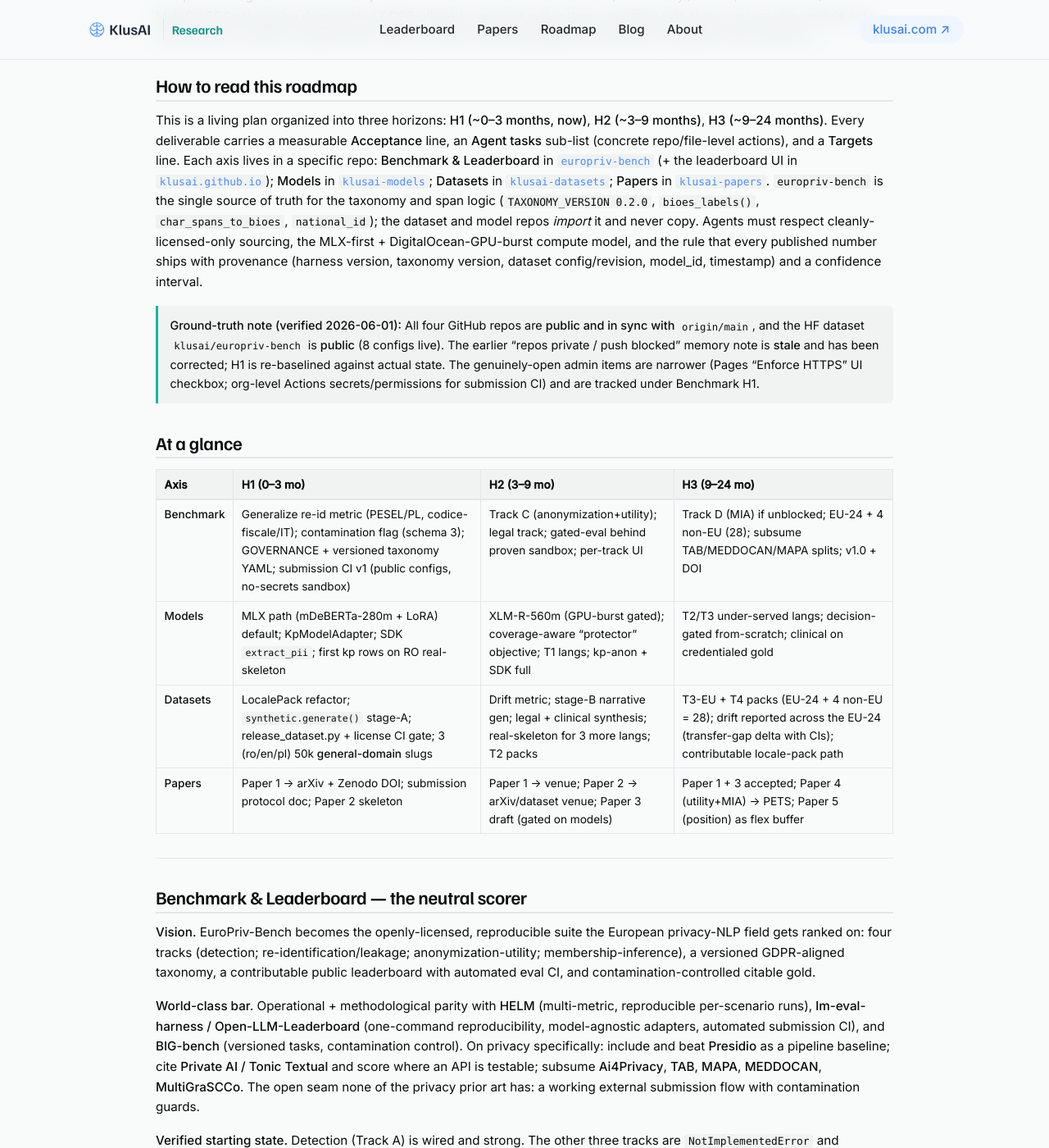
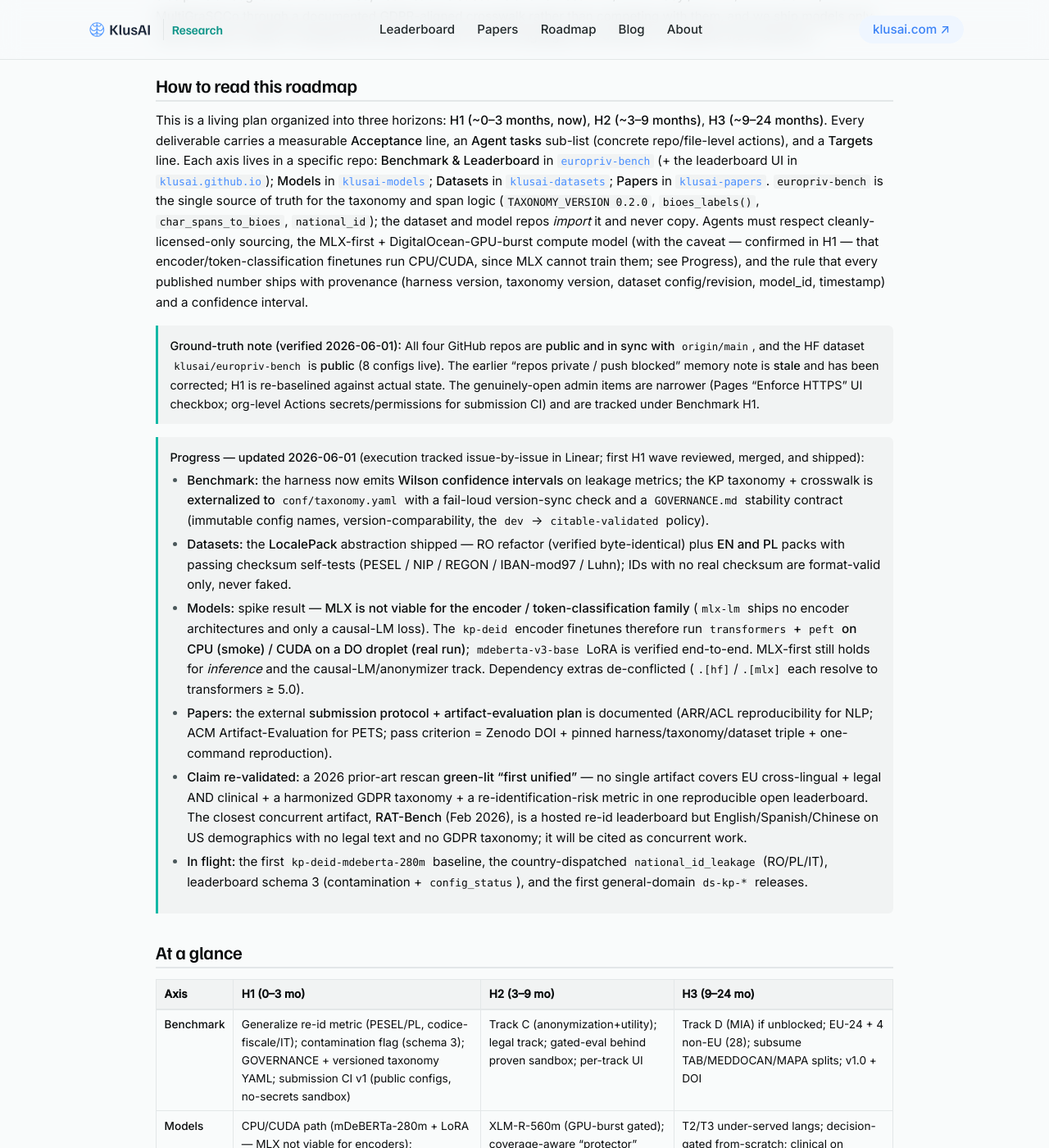
Before and after one commit to klusai/klusai-pages-research, a Jekyll site: the page built from roadmap.md, in a window 1280 px wide and 1400 px high, scrolled down 837 px. Shown: the whole window at 82% size. Built offline with Jekyll 4.4.1, drawn with Linux system fonts in a browser that asks for light colours; some of the changed text lies outside the part shown.

Commit message:
roadmap: reflect H1 progress + correct MLX-for-encoders claim
Add a dated Progress callout (first H1 wave shipped: harness Wilson CIs;
taxonomy.yaml + GOVERNANCE; LocalePack RO/EN/PL; submission/AE docs;
prior-art rescan green-lit 'first unified'; MLX-not-viable-for-encoders
decision; deps de-conflicted). Correct the now-inaccurate 'MLX path default'
/ 'MLX-only fallback' wording to CPU/CUDA for the encoder finetunes (MLX
can't train them — KLU-11); MLX-first still holds for inference/causal-LM.

```diff
--- a/roadmap.md
+++ b/roadmap.md
@@ -17,16 +17,24 @@
 
 ## How to read this roadmap
 
-This is a living plan organized into three horizons: **H1 (~0–3 months, now)**, **H2 (~3–9 months)**, **H3 (~9–24 months)**. Every deliverable carries a measurable **Acceptance** line, an **Agent tasks** sub-list (concrete repo/file-level actions), and a **Targets** line. Each axis lives in a specific repo: **Benchmark & Leaderboard** in [`europriv-bench`](https://github.com/klusai/europriv-bench) (+ the leaderboard UI in [`klusai.github.io`](https://github.com/klusai/klusai.github.io)); **Models** in [`klusai-models`](https://github.com/klusai/klusai-models); **Datasets** in [`klusai-datasets`](https://github.com/klusai/klusai-datasets); **Papers** in [`klusai-papers`](https://github.com/klusai/klusai-papers). `europriv-bench` is the single source of truth for the taxonomy and span logic (`TAXONOMY_VERSION 0.2.0`, `bioes_labels()`, `char_spans_to_bioes`, `national_id`); the dataset and model repos *import* it and never copy. Agents must respect cleanly-licensed-only sourcing, the MLX-first + DigitalOcean-GPU-burst compute model, and the rule that every published number ships with provenance (harness version, taxonomy version, dataset config/revision, model_id, timestamp) and a confidence interval.
+This is a living plan organized into three horizons: **H1 (~0–3 months, now)**, **H2 (~3–9 months)**, **H3 (~9–24 months)**. Every deliverable carries a measurable **Acceptance** line, an **Agent tasks** sub-list (concrete repo/file-level actions), and a **Targets** line. Each axis lives in a specific repo: **Benchmark & Leaderboard** in [`europriv-bench`](https://github.com/klusai/europriv-bench) (+ the leaderboard UI in [`klusai.github.io`](https://github.com/klusai/klusai.github.io)); **Models** in [`klusai-models`](https://github.com/klusai/klusai-models); **Datasets** in [`klusai-datasets`](https://github.com/klusai/klusai-datasets); **Papers** in [`klusai-papers`](https://github.com/klusai/klusai-papers). `europriv-bench` is the single source of truth for the taxonomy and span logic (`TAXONOMY_VERSION 0.2.0`, `bioes_labels()`, `char_spans_to_bioes`, `national_id`); the dataset and model repos *import* it and never copy. Agents must respect cleanly-licensed-only sourcing, the MLX-first + DigitalOcean-GPU-burst compute model (with the caveat — confirmed in H1 — that encoder/token-classification finetunes run CPU/CUDA, since MLX cannot train them; see Progress), and the rule that every published number ships with provenance (harness version, taxonomy version, dataset config/revision, model_id, timestamp) and a confidence interval.
 
 > **Ground-truth note (verified 2026-06-01):** All four GitHub repos are **public and in sync with `origin/main`**, and the HF dataset `klusai/europriv-bench` is **public** (8 configs live). The earlier "repos private / push blocked" memory note is **stale** and has been corrected; H1 is re-baselined against actual state. The genuinely-open admin items are narrower (Pages "Enforce HTTPS" UI checkbox; org-level Actions secrets/permissions for submission CI) and are tracked under Benchmark H1.
+
+> **Progress — updated 2026-06-01** (execution tracked issue-by-issue in Linear; first H1 wave reviewed, merged, and shipped):
+> - **Benchmark:** the harness now emits **Wilson confidence intervals** on leakage metrics; the KP taxonomy + crosswalk is **externalized to `conf/taxonomy.yaml`** with a fail-loud version-sync check and a `GOVERNANCE.md` stability contract (immutable config names, version-comparability, the `dev` → `citable-validated` policy).
+> - **Datasets:** the **LocalePack** abstraction shipped — RO refactor (verified byte-identical) plus **EN and PL** packs with passing checksum self-tests (PESEL / NIP / REGON / IBAN-mod97 / Luhn); IDs with no real checksum are format-valid only, never faked.
+> - **Models:** spike result — **MLX is not viable for the encoder / token-classification family** (`mlx-lm` ships no encoder architectures and only a causal-LM loss). The `kp-deid` encoder finetunes therefore run **`transformers` + `peft` on CPU (smoke) / CUDA on a DO droplet (real run)**; `mdeberta-v3-base` LoRA is verified end-to-end. MLX-first still holds for *inference* and the causal-LM/anonymizer track. Dependency extras de-conflicted (`.[hf]`/`.[mlx]` each resolve to transformers ≥ 5.0).
+> - **Papers:** the external **submission protocol + artifact-evaluation plan** is documented (ARR/ACL reproducibility for NLP; ACM Artifact-Evaluation for PETS; pass criterion = Zenodo DOI + pinned harness/taxonomy/dataset triple + one-command reproduction).
+> - **Claim re-validated:** a 2026 prior-art rescan **green-lit "first unified"** — no single artifact covers EU cross-lingual + legal AND clinical + a harmonized GDPR taxonomy + a re-identification-risk metric in one reproducible open leaderboard. The closest concurrent artifact, **RAT-Bench** (Feb 2026), is a hosted re-id leaderboard but English/Spanish/Chinese on US demographics with no legal text and no GDPR taxonomy; it will be cited as concurrent work.
+> - **In flight:** the first `kp-deid-mdeberta-280m` baseline, the country-dispatched `national_id_leakage` (RO/PL/IT), leaderboard schema 3 (contamination + `config_status`), and the first general-domain `ds-kp-*` releases.
 
 ## At a glance
 
 | Axis | H1 (0–3 mo) | H2 (3–9 mo) | H3 (9–24 mo) |
 |---|---|---|---|
 | **Benchmark** | Generalize re-id metric (PESEL/PL, codice-fiscale/IT); contamination flag (schema 3); GOVERNANCE + versioned taxonomy YAML; submission CI v1 (public configs, no-secrets sandbox) | Track C (anonymization+utility); legal track; gated-eval behind proven sandbox; per-track UI | Track D (MIA) if unblocked; EU-24 + 4 non-EU (28); subsume TAB/MEDDOCAN/MAPA splits; v1.0 + DOI |
-| **Models** | MLX path (mDeBERTa-280m + LoRA) default; KpModelAdapter; SDK `extract_pii`; first kp rows on RO real-skeleton | XLM-R-560m (GPU-burst gated); coverage-aware "protector" objective; T1 langs; kp-anon + SDK full | T2/T3 under-served langs; decision-gated from-scratch; clinical on credentialed gold |
+| **Models** | CPU/CUDA path (mDeBERTa-280m + LoRA — MLX not viable for encoders); KpModelAdapter; SDK `extract_pii`; first kp rows on RO real-skeleton | XLM-R-560m (GPU-burst gated); coverage-aware "protector" objective; T1 langs; kp-anon + SDK full | T2/T3 under-served langs; decision-gated from-scratch; clinical on credentialed gold |
 | **Datasets** | LocalePack refactor; `synthetic.generate()` stage-A; release_dataset.py + license CI gate; 3 (ro/en/pl) 50k **general-domain** slugs | Drift metric; stage-B narrative gen; legal + clinical synthesis; real-skeleton for 3 more langs; T2 packs | T3-EU + T4 packs (EU-24 + 4 non-EU = 28); drift reported across the EU-24 (transfer-gap delta with CIs); contributable locale-pack path |
 | **Papers** | Paper 1 → arXiv + Zenodo DOI; submission protocol doc; Paper 2 skeleton | Paper 1 → venue; Paper 2 → arXiv/dataset venue; Paper 3 draft (gated on models) | Paper 1 + 3 accepted; Paper 4 (utility+MIA) → PETS; Paper 5 (position) as flex buffer |
 
@@ -229,7 +237,7 @@
 - **Re-baseline H1 off real state, not the stale blocker.** "Flip repos/dataset public" is **done** — drop it. Replace it with the actually-open admin items (Pages HTTPS checkbox; org Actions secrets/permissions for CI).
 - **Sandbox precedes gated eval.** The no-secrets public-config CI ships in H1; the trusted-runner gated-gold path (HF token + DO burst) ships in H2 **only after** the trust boundary is built and proven. Never co-schedule the feature and its security control.
 - **Native-speaker validation gates every "citable validated gold" label — including RO.** Sequence: exercise `make_ro_review.py` → obtain documented RO native-speaker + IAA sign-off → only then label `ro-realskeleton-v1` "validated" anywhere public. Until then the site/paper language is "KlusAI-authored real-document skeletons (validation in progress)." This gates Papers 2 and 3 and all T1/T2/T3 breadth.
-- **Models GPU dependency is a precondition, not a parallel assumption.** XLM-R-560m + MoE finetunes need DO-GPU burst; resolving open-question #6 (budget + per-run cost cap) is an explicit H1 precondition. If unresolved, the committed H1 model deliverable is MLX-only (mDeBERTa-280m + LoRA).
+- **Models GPU dependency is a precondition, not a parallel assumption.** XLM-R-560m + MoE finetunes need DO-GPU burst; resolving open-question #6 (budget + per-run cost cap) is an explicit H1 precondition. If unresolved, the committed H1 model deliverable is CPU-only (mDeBERTa-280m + LoRA).
 - **Re-id metric ordering:** lead with PESEL/PL + codice-fiscale/IT (PESEL encodes DOB+sex; codice fiscale encodes DOB+sex + place/comune of birth via the Belfiore code); DNI/ES is coverage-only. The mechanism is identifier-specific, not nationally-general.
 - **Paper 2 depends on ≥1 `ds-kp-*` release + validated RO real-skeleton; Paper 3 depends entirely on kp-deid checkpoints; Paper 4 depends on the H2/H3 benchmark tracks + (for clinical) MEDDOCAN/credentialed access.**
 
@@ -258,7 +266,7 @@
 **Kill / pivot triggers (decide explicitly, don't drift):**
 - **No third-party submission by end-H2** → freeze leaderboard-as-product investment; pivot effort to the model track.
 - **kp-deid Pareto win (good detector AND good protector) fails to materialize by mid-H2** → formally fall back to the numeric-span catch-all + leak-aware SDK decode (the guaranteed floor) and **drop the single-model Pareto claim from papers**.
-- **DO-GPU budget denied (open-question #6 = no)** → the MLX-only degraded path (mDeBERTa-280m + LoRA) becomes the committed H1 model deliverable; XLM-R-560m + MoE explicitly deferred. **Open-question #6 has an owner (program lead), is decided by end of H1 week 2, with a per-run cost cap of $X; until resolved, the MLX-only path is the committed deliverable.**
+- **DO-GPU budget denied (open-question #6 = no)** → the CPU-only degraded path (mDeBERTa-280m + LoRA) becomes the committed H1 model deliverable; XLM-R-560m + MoE explicitly deferred. **Open-question #6 has an owner (program lead), is decided by end of H1 week 2, with a per-run cost cap of $X; until resolved, the CPU-only path is the committed deliverable.**
 - **Track D (MIA) not unblocked by Benchmark H3** → Paper 4 ships **utility-only** (Track C) and the MIA half moves to a follow-up; do not claim MIA results without the track.
 - **A single artifact subsumes the unified intersection at the pre-submission rescan** → pre-registered pivot: downgrade "first unified" and lead with under-served-language SOTA instead.
 - **Native-speaker validation capacity not secured** → keep "validated citable gold" claims to RO only; breadth papers wait.
```
